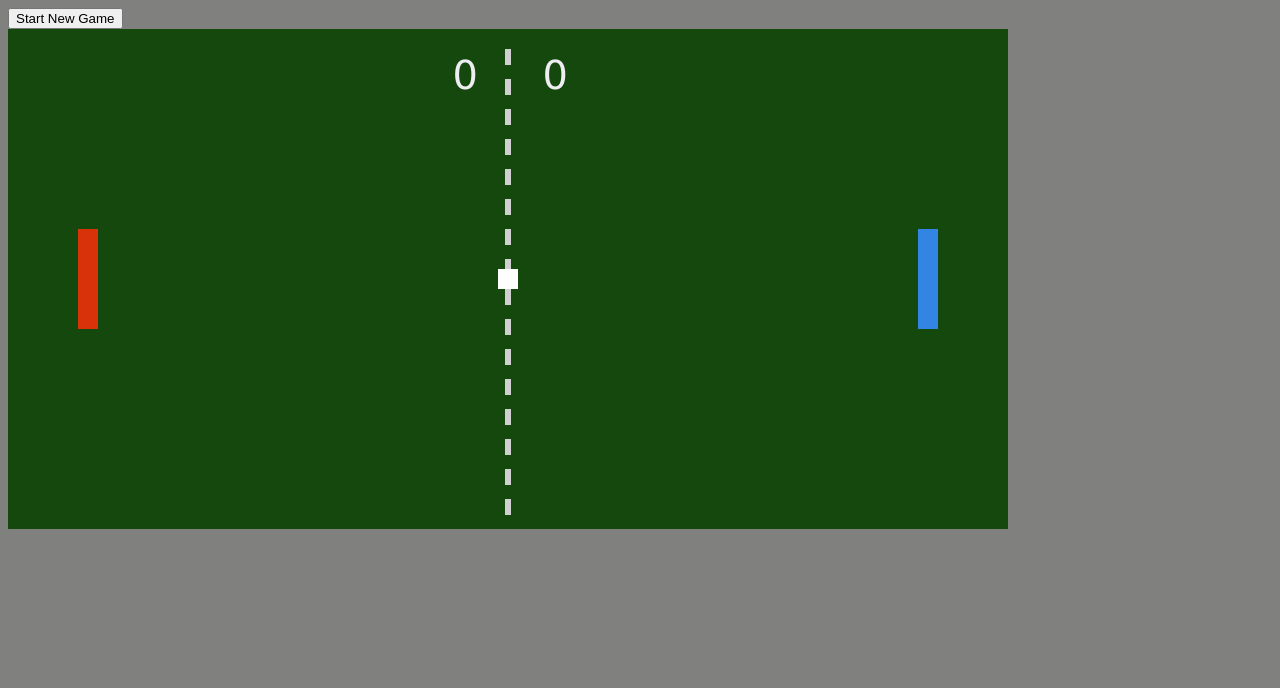
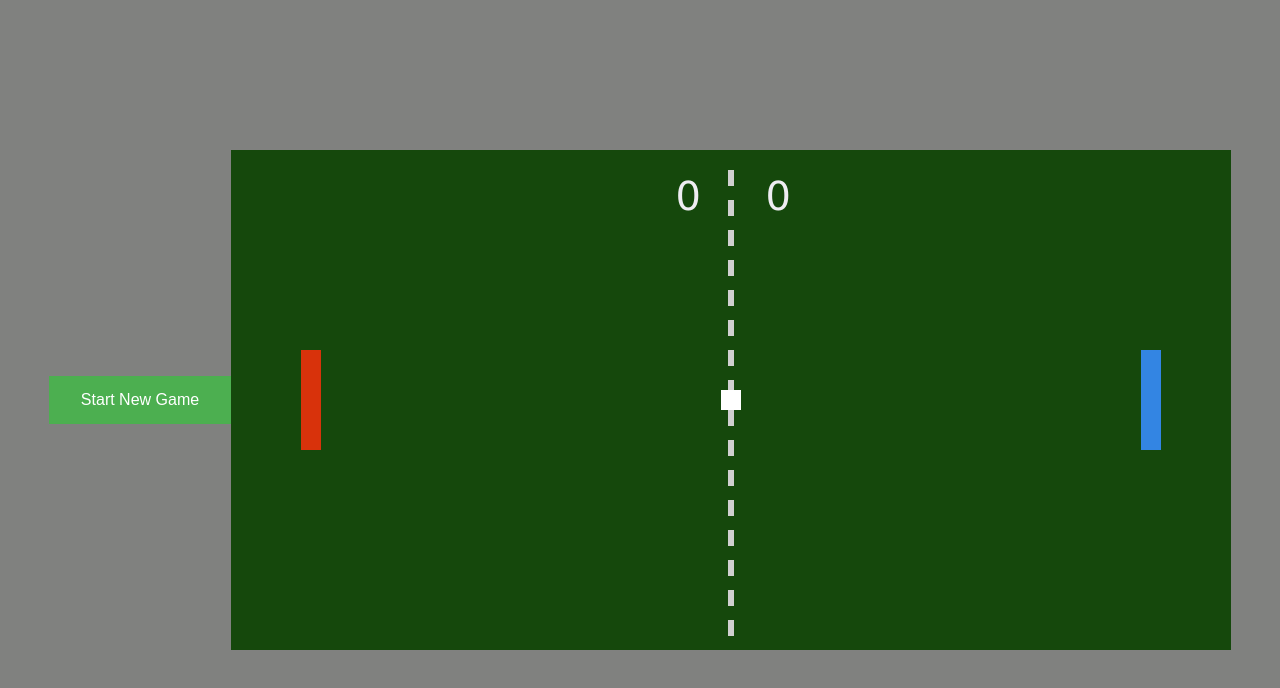
Before and after one commit to mariusz-tekiel/table-tennis, a plain HTML site: page tennis_index.html in a window 1280 px wide. Drawn offline with Linux system fonts and the light colour scheme.

Commit message:
Change button layout

```diff
--- a/tennis_index.html
+++ b/tennis_index.html
@@ -5,7 +5,23 @@
     <title>Tennis Game in JavaScript</title>
     <style>
       body {
+        margin: 0;
+        padding: 0;
+        display: flex;
+        align-items: center;
+        justify-content: center;
+        height: 100vh;
         background-color: rgb(128, 129, 127);
+      }
+      .button1 {
+        background-color: #4caf50; /* Green */
+        border: none;
+        color: white;
+        padding: 15px 32px;
+        text-align: center;
+        text-decoration: none;
+        display: inline-block;
+        font-size: 16px;
       }
     </style>
   </head>
```
